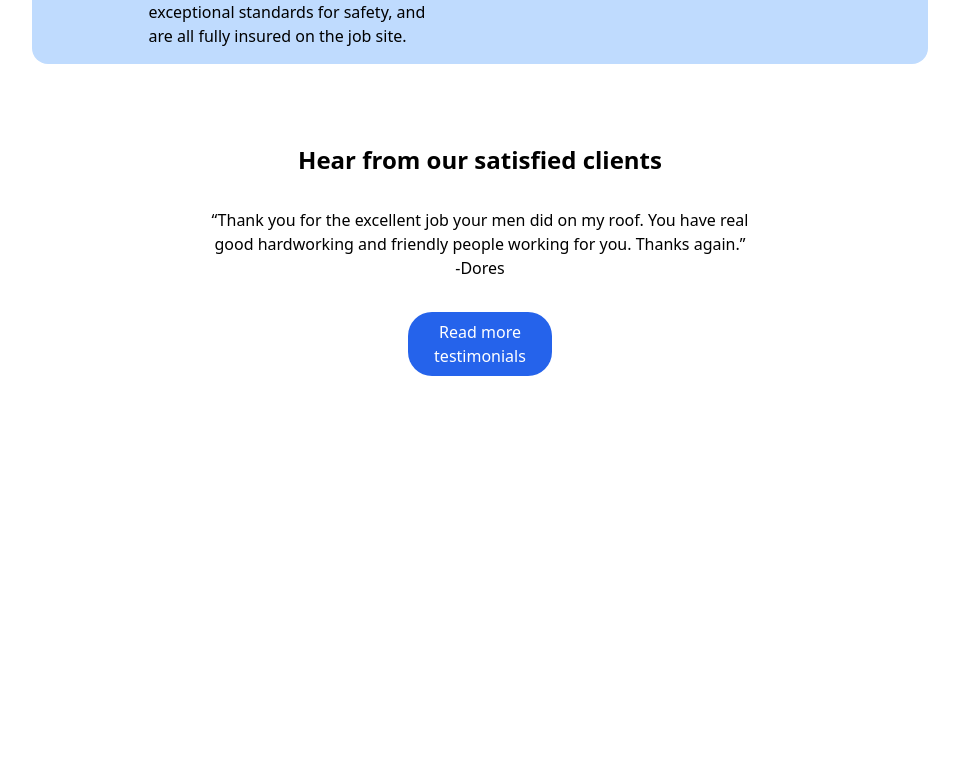
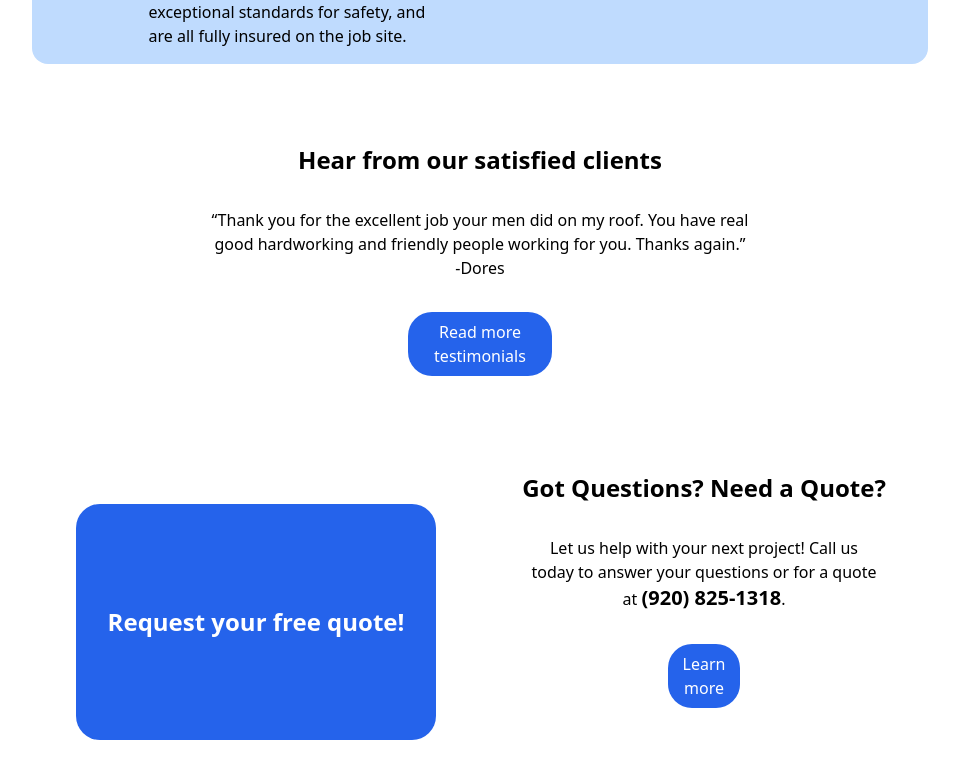
Before and after one commit to brandonbuhr/construction-website, a Next.js app: page / in a window 1280 px wide. Shown: the part 1089-1861 px from the top of the page, without its empty margins (160-1119 px from the left). Before the commit the page ends 1497 px from the top, so only its background shows below. Built offline with nearby package versions, Linux system fonts and the light colour scheme.

Commit message:
added quote section on home screen

```diff
--- a/components/Homesections.tsx
+++ b/components/Homesections.tsx
@@ -36,9 +36,29 @@ function Homesections() {
           again.”
         </p>
         <p>-Dores</p>
-        <button className="mt-8 mb-8 bg-blue-600 text-white p-2 rounded-3xl mr-[42%] ml-[42%]">
+        <button className="mt-8 mb-16 bg-blue-600 text-white p-2 rounded-3xl mr-[42%] ml-[42%]">
           Read more testimonials
         </button>
+      </div>
+      <div className="flex justify-center mt-22">
+        <div className="w-[50%] flex justify-center mt-8">
+          <button className="mt-8 mb-8 p-8 bg-blue-600 text-white p-2 rounded-3xl font-bold text-2xl">
+            Request your free quote!
+          </button>
+        </div>
+        <div className="w-[50%] text-center">
+          <h1 className="text-2xl font-bold mt-8">
+            Got Questions? Need a Quote?
+          </h1>
+          <p className="mt-8 mr-12 ml-12">
+            Let us help with your next project! Call us today to answer your
+            questions or for a quote at{" "}
+            <b className="text-xl">(920) 825-1318</b>.
+          </p>
+          <button className="mt-8 mb-16 bg-blue-600 text-white p-2 rounded-3xl mr-[42%] ml-[42%]">
+            Learn more
+          </button>
+        </div>
       </div>
     </>
   );
```
